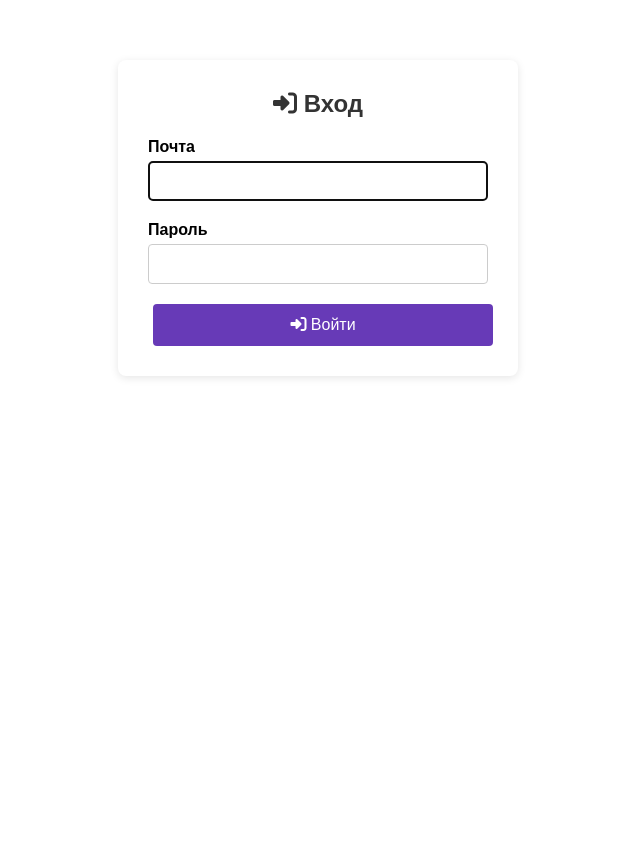
After one commit to Eva22014/BookStore, a Flask app: page /login in a window 1280 px wide. The commit adds this page. Shown: the whole page, without its empty margins (322-962 px from the left). Run offline with Flask 3, Linux system fonts and the light colour scheme.

```diff
--- a/app.py
+++ b/app.py
@@ -2,11 +2,14 @@ from flask import Flask, render_template, request, redirect, url_for
 from flask_sqlalchemy import SQLAlchemy
 from sqlalchemy import text
 from urllib.parse import quote_plus
+from werkzeug.security import generate_password_hash, check_password_hash
+from flask import session
+from flask import flash
 
 app = Flask(__name__)
 
 # Конфигурация подключения к БД
-password = ""
+password = "518695"
 encoded_password = quote_plus(password)
 
 app.config['SQLALCHEMY_DATABASE_URI'] = f'postgresql://postgres:{encoded_password}@localhost:5432/bookstore'
@@ -20,15 +23,16 @@ app.config['SQLALCHEMY_ENGINE_OPTIONS'] = {
 
 db = SQLAlchemy(app)
 
+# === Главная страница — теперь редирект на /login ===
 @app.route('/')
 def index():
-    return '''
-    <h1>📚 BookStore</h1>
-    <p><a href="/admin_main">Перейти к сотрудникам</a></p>
-    '''
+    return redirect(url_for('login'))
 
 @app.route('/admin_main')
 def show_employees():
+    if 'employee_id' not in session:
+        return redirect(url_for('login'))
+
     try:
         query = text('''
             SELECT
@@ -45,11 +49,14 @@ def show_employees():
             ORDER BY s."ID сотрудника"
             LIMIT 50
         ''')
+
         result = db.session.execute(query)
         employees = [dict(row) for row in result.mappings()]
         return render_template('admin_main.html', employees=employees)
+
     except Exception as e:
-        return f"Ошибка загрузки данных: {str(e)}", 500
+        app.logger.error(f"Ошибка при загрузке учётных записей: {str(e)}", exc_info=True)
+        return "Внутренняя ошибка сервера", 500
 
 @app.route('/employee/<int:employee_id>')
 def employee_detail(employee_id):
@@ -73,7 +80,10 @@ def employee_detail(employee_id):
         return render_template('employee_detail.html', employee=employee)
     except Exception as e:
         return f"Ошибка загрузки данных сотрудника: {str(e)}", 500
-
+class Position(db.Model):
+    __tablename__ = 'Должность'
+    id = db.Column('ID должности', db.Integer, primary_key=True)
+    name = db.Column('Название должности', db.String(100), unique=True, nullable=False)
 
 # === Модель для таблицы "Издательство" ===
 class Publisher(db.Model):
@@ -137,6 +147,107 @@ def delete_publisher(publisher_id):
         db.session.rollback()
         return f"Ошибка при удалении: {str(e)}", 50
 
+class Genre(db.Model):
+    __tablename__ = 'Жанр'
+    id = db.Column('ID жанра', db.Integer, primary_key=True)
+    name = db.Column('Название жанра', db.String(100), nullable=False, unique=True)
+
+
+class Theme(db.Model):
+    __tablename__ = 'Тематика'
+    id = db.Column('ID тематики', db.Integer, primary_key=True)
+    name = db.Column('Название тематики', db.String(100), nullable=False, unique=True)
+
+
+class Author(db.Model):
+    __tablename__ = 'Автор'
+    id = db.Column('ID автора', db.Integer, primary_key=True)
+    surname = db.Column('Фамилия', db.String(100), nullable=False)
+    first_name = db.Column('Имя', db.String(100), nullable=False)
+    patronymic = db.Column('Отчество', db.String(100))
+
+
+class Employee(db.Model):
+    __tablename__ = 'Сотрудник'
+
+    id = db.Column('ID сотрудника', db.Integer, primary_key=True)
+    surname = db.Column('Фамилия', db.String(100))
+    first_name = db.Column('Имя', db.String(100))
+    patronymic = db.Column('Отчество', db.String(100))
+    phone = db.Column('Телефон', db.String(20))
+    email = db.Column('Почта', db.String(100), unique=True)
+    hire_date = db.Column('Дата найма', db.Date)
+    position_id = db.Column('ID должности', db.Integer,
+                            db.ForeignKey('Должность.ID должности'))  # Удалили лишние кавычки
+    password_hash = db.Column('Хэш пароля', db.String(128))
+
+    position = db.relationship('Position', backref='employees')
+
+    def set_password(self, password):
+        self.password_hash = generate_password_hash(password)
+
+    def check_password(self, password):
+        return check_password_hash(self.password_hash, password)
+@app.route('/genre')
+def show_genres():
+    try:
+        genres = Genre.query.all()
+        return render_template('genre.html', genres=genres)
+    except Exception as e:
+        return f"Ошибка загрузки данных: {str(e)}", 500
+
+
+@app.route('/theme')
+def show_themes():
+    try:
+        themes = Theme.query.all()
+        return render_template('theme.html', themes=themes)
+    except Exception as e:
+        return f"Ошибка загрузки данных: {str(e)}", 500
+
+
+@app.route('/author')
+def show_authors():
+    try:
+        authors = Author.query.all()
+        return render_template('author.html', authors=authors)
+    except Exception as e:
+        return f"Ошибка загрузки данных: {str(e)}", 500
+
+@app.route('/login', methods=['GET', 'POST'])
+def login():
+    if request.method == 'POST':
+        email = request.form.get('email')
+        password = request.form.get('password')
+
+        employee = Employee.query.filter(Employee.email == email).first()
+
+        if employee and employee.check_password(password):
+            session['employee_id'] = employee.id
+            session['position'] = employee.position.name
+
+            # Проверка роли
+            if employee.position.name == 'Системный администратор':
+                return redirect(url_for('show_employees'))  # Страница для админа
+            else:
+                return redirect(url_for('user_dashboard'))  # Для всех остальных
+
+        flash("Неверная почта или пароль")
+
+    return render_template('login.html')
+
+@app.route('/logout')
+def logout():
+    session.clear()
+    return redirect(url_for('login'))
+@app.route('/dashboard')
+def user_dashboard():
+    if 'employee_id' not in session:
+        return redirect(url_for('login'))
+
+    return "<h1>Вы успешно авторизовались</h1><p>Это страница для всех, кроме администратора.</p>"
+
+app.secret_key = 'super-secret-key-12345'
 
 if __name__ == '__main__':
     app.run(debug=True)
--- a/static/css/admin.css
+++ b/static/css/admin.css
@@ -831,3 +831,68 @@ body,
     font-size: 24px;
     color: #333;
 }
+.header-tab.active,
+.header-tab.active:hover {
+    background-color: white;
+    color: #673ab7; /* фиолетовый текст */
+    font-weight: bold;
+}
+
+.login-container {
+    max-width: 400px;
+    margin: 60px auto;
+    padding: 30px;
+    background: #fff;
+    border-radius: 8px;
+    box-shadow: 0 2px 8px rgba(0,0,0,0.1);
+}
+
+.login-container h2 {
+    text-align: center;
+    color: #333;
+    margin-bottom: 20px;
+}
+
+.form-group {
+    margin-bottom: 20px;
+}
+
+.form-group label {
+    display: block;
+    margin-bottom: 5px;
+    font-weight: bold;
+}
+
+.form-group input[type="email"],
+.form-group input[type="password"] {
+    width: 100%;
+    padding: 10px;
+    font-size: 16px;
+    border: 1px solid #ccc;
+    border-radius: 4px;
+}
+
+.btn-login {
+    background-color: #673ab7; /* фиолетовый */
+    color: white;
+    width: 100%;
+    padding: 12px;
+    font-size: 16px;
+    border: none;
+    border-radius: 4px;
+    cursor: pointer;
+    transition: background-color 0.3s ease;
+}
+
+.btn-login:hover {
+    background-color: #512da8; /* темнее фиолетовый */
+}
+
+.flash-message {
+    background-color: #f8d7da;
+    color: #721c24;
+    padding: 10px;
+    margin-bottom: 20px;
+    border: 1px solid #f5c6cb;
+    border-radius: 4px;
+}
--- /dev/null
+++ b/templates/base_simple.html
@@ -0,0 +1,14 @@
+<!DOCTYPE html>
+<html lang="ru">
+<head>
+    <meta charset="UTF-8">
+    <meta name="viewport" content="width=device-width, initial-scale=1.0">
+    <link rel="stylesheet" href="{{ url_for('static', filename='css/admin.css') }}">
+    <link rel="stylesheet" href="https://cdnjs.cloudflare.com/ajax/libs/font-awesome/6.5.0/css/all.min.css">
+    <title>{% block title %}Вход{% endblock %}</title>
+</head>
+<body>
+    {% block body %}
+    {% endblock %}
+</body>
+</html>
--- /dev/null
+++ b/templates/login.html
@@ -0,0 +1,31 @@
+{% extends 'base_simple.html' %}
+
+{% block title %}Вход в систему{% endblock %}
+
+{% block body %}
+<div class="login-container">
+    <h2><i class="fas fa-sign-in-alt"></i> Вход</h2>
+
+    {% with messages = get_flashed_messages() %}
+        {% if messages %}
+            {% for message in messages %}
+                <div class="flash-message">{{ message }}</div>
+            {% endfor %}
+        {% endif %}
+    {% endwith %}
+
+    <form method="POST" action="{{ url_for('login') }}">
+        <div class="form-group">
+            <label for="email">Почта</label>
+            <input type="email" name="email" id="email" required autofocus>
+        </div>
+        <div class="form-group">
+            <label for="password">Пароль</label>
+            <input type="password" name="password" id="password" required>
+        </div>
+        <button type="submit" class="btn btn-login">
+            <i class="fas fa-sign-in-alt"></i> Войти
+        </button>
+    </form>
+</div>
+{% endblock %}
```
Also changed, not shown: templates/author.html (added, +41 -0 lines), templates/base_admin.html (+8 -2 lines), templates/genre.html (added, +39 -0 lines), templates/theme.html (added, +39 -0 lines).
